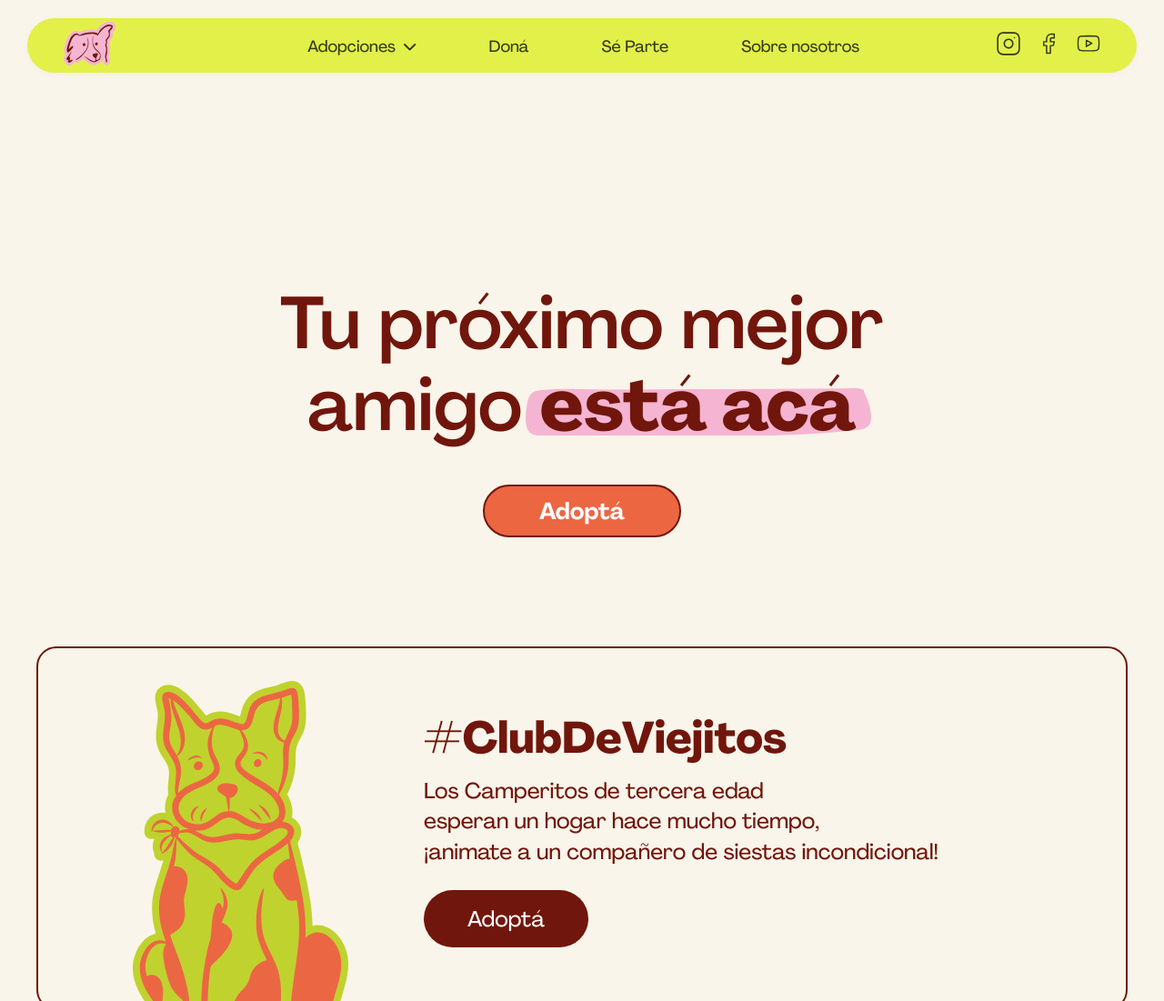
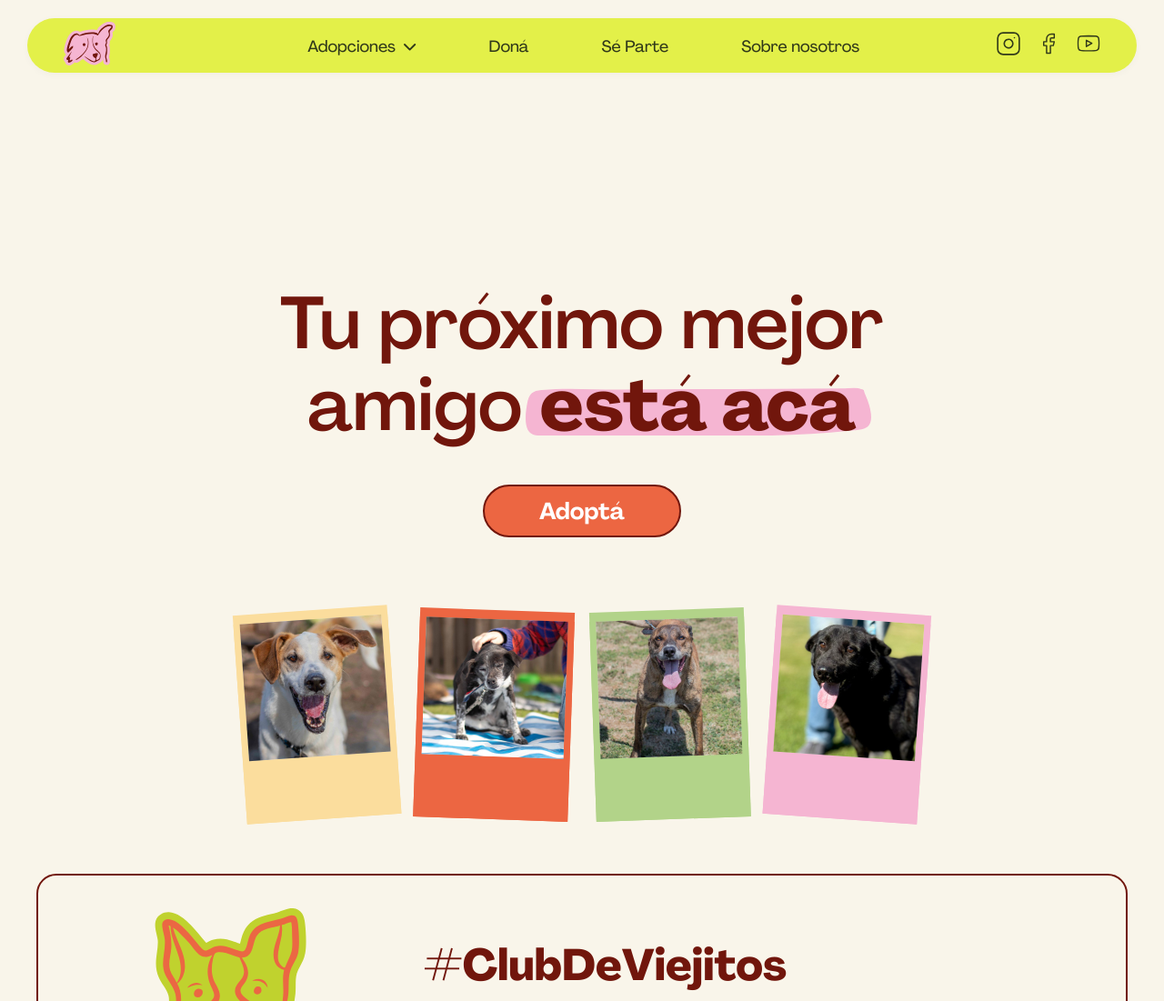
Before and after one commit to Compu3Unla/campito-refugio-2025-1, a plain HTML site: page index.html in a window 1280 px wide. Shown: the top 1101 px of the page at 91% size. Drawn offline with Linux system fonts and the light colour scheme.

Commit message:
agrego polaroids

```diff
--- a/index.html
+++ b/index.html
@@ -47,7 +47,28 @@
             <a href="galeria-perritos.html" class="boton-adopta">Adoptá</a>
         </div>
 
-
+        <div class="linea-polaroids">
+            <div class="polaroid-frame frame-yellow">
+                <div class="polaroid-bg">
+                    <img src="img/perros-polaroids/abelpintos1.jpg" alt="Perrito 1">
+                </div>
+            </div>
+            <div class="polaroid-frame frame-orange">
+                <div class="polaroid-bg">
+                    <img src="img/perros-polaroids/angelica1.jpg" alt="Perrito 2">
+                </div>
+            </div>
+            <div class="polaroid-frame frame-green">
+                <div class="polaroid-bg">
+                    <img src="img/perros-polaroids/mauricio1.jpg" alt="Perrito 3">
+                </div>
+            </div>
+            <div class="polaroid-frame frame-pink">
+                <div class="polaroid-bg">
+                    <img src="img/perros-polaroids/pindapoy1.jpg" alt="Perrito 4">
+                </div>
+            </div>
+        </div>
 
         <section class="viejitos-finales-historias">
             <div class="club-viejitos">
--- a/style.css
+++ b/style.css
@@ -533,3 +533,66 @@ footer hr {
     font-weight: normal;
     line-height: 1.4;
 }
+
+.linea-polaroids {
+    display: flex;
+    justify-content: center;
+    gap: 24px;
+    margin: 30px 0 60px 0;
+}
+
+.polaroid-frame {
+    width: 170px;
+    height: 220px;
+    display: flex;
+    align-items: flex-end;
+    justify-content: center;
+    overflow: visible;
+    position: relative;
+    background: transparent;
+}
+
+.polaroid-bg {
+    width: 100%;
+    height: 92%;
+    background: inherit;
+    display: flex;
+    flex-direction: column;
+    align-items: center;
+    justify-content: flex-start;
+    position: relative;
+    z-index: 1;
+    padding-bottom: 28px;
+}
+
+.polaroid-bg img {
+    width: 92%;
+    height: 75%;
+    object-fit: cover;
+    margin-top: 10px;
+    background: #fff;
+}
+
+.frame-yellow { background: #FBDD9D; transform: rotate(-4deg); }
+.frame-orange { background: #EC6642; transform: rotate(2deg); }
+.frame-green { background: #B2D389; transform: rotate(-2deg); }
+.frame-pink { background: #F5B5D2; transform: rotate(4deg); }
+
+.polaroid-frame:hover {
+    transform: scale(1.04) rotate(0deg);
+    /* box-shadow: 0 8px 24px rgba(0,0,0,0.16); */
+    box-shadow: none;
+}
+
+@media (max-width: 800px) {
+    .linea-polaroids {
+        flex-direction: column;
+        align-items: center;
+        gap: 18px;
+    }
+    .polaroid-frame {
+        width: 90vw;
+        max-width: 320px;
+        height: 180px;
+    }
+}
```
